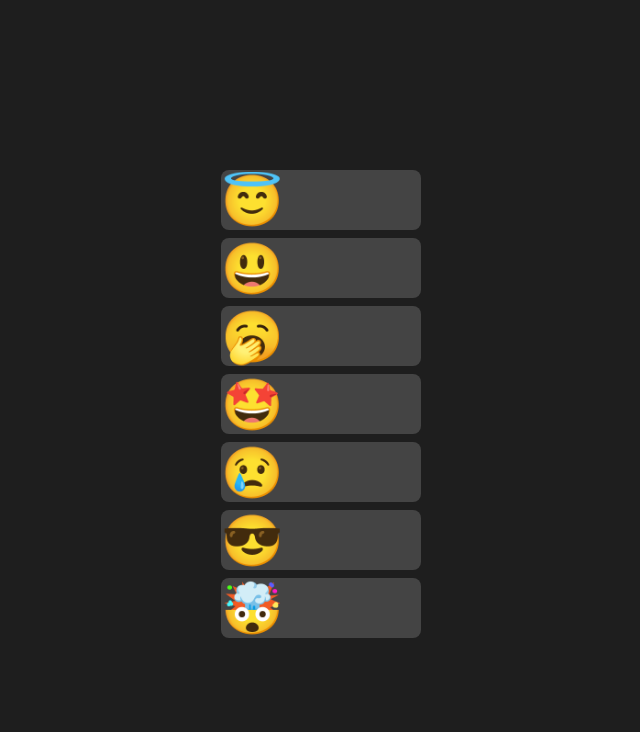
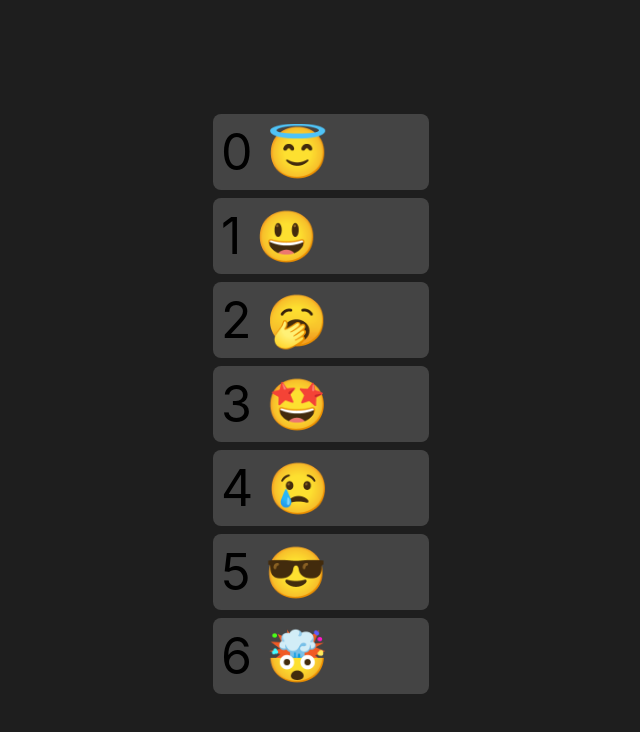
Before and after one commit to lintonye/smileys-in-motion, a React (Create React App) app in the folder smileys-in-motion-demos/: page / in a window 1280 px wide. Shown: the top 732 px of the page, without its empty margins (339-979 px from the left). Built offline with nearby package versions, Linux system fonts and the light colour scheme.

Commit message:
Correct drag to reorder code

```diff
--- a/smileys-in-motion-demos/src/DragReorder.js
+++ b/smileys-in-motion-demos/src/DragReorder.js
@@ -1,46 +1,88 @@
 import * as React from "react";
-import { motion } from "framer-motion";
 import { useState } from "react";
+import {
+  animate,
+  motion,
+  useMotionValue,
+  useMotionTemplate,
+} from "framer-motion";
 import produce from "immer";
+import { useEffect } from "react";
+
+function Item({ title, index, onMove }) {
+  const y = useMotionValue(0);
+  const [isDragged, setDragged] = useState(false);
+  return (
+    <motion.li
+      style={{
+        cursor: "pointer",
+        background: "#444",
+        borderRadius: 8,
+        minWidth: 200,
+        marginTop: 8,
+        padding: 8,
+        position: "relative", // need this to enable z-index
+      }}
+      whileHover={{ scale: 1.1, zIndex: 1 }}
+      whileTap={{
+        scale: 1.2,
+        zIndex: 2,
+        boxShadow: "1px 1px 15px rgb(0,0,0,0.25)",
+      }}
+      drag="y"
+      layout
+      onDrag={(e, info) => {
+        const { top } = e.target.parentElement.getBoundingClientRect();
+        const targetIndex = Math.floor((info.point.y - top) / 83);
+        onMove(targetIndex);
+      }}
+      onDragStart={() => {
+        setDragged(true);
+      }}
+      onDragEnd={() => {
+        // TODO cancel the offset caused by drag
+        setDragged(false);
+      }}
+    >
+      {title}
+    </motion.li>
+  );
+}
+
+function move(array, index, targetIndex) {
+  const x = array[index];
+  if (index > targetIndex)
+    for (let i = index; i > targetIndex; i--) {
+      array[i] = array[i - 1];
+    }
+  else
+    for (let i = index; i < targetIndex; i++) {
+      array[i] = array[i + 1];
+    }
+  array[targetIndex] = x;
+}
 
 export function DragReorder() {
-  const [faces, setFaces] = useState("😇 😃 🥱 🤩 😢 😎 🤯".split(" "));
-  const [draggingIndex, setDraggingIndex] = useState(-1);
+  const [faces, setFaces] = useState(
+    "😇 😃 🥱 🤩 😢 😎 🤯".split(" ").map((f, idx) => `${idx} ${f}`)
+  );
   return (
     <ul style={{ listStyleType: "none", fontSize: 50 }}>
       {faces.map((f, index) => (
-        <motion.li
-          style={{
-            cursor: "pointer",
-            background: "#444",
-            borderRadius: 8,
-            minWidth: 200,
-            marginTop: 8,
-          }}
-          whileHover={{ scale: 1.1 }}
-          whileTap={{ scale: 1.2 }}
+        <Item
+          index={index}
           key={f}
-          layout
-          drag="y"
-          onDragStart={() => {
-            setDraggingIndex(index);
-          }}
-          onDrag={(e, info) => {
-            const { top, bottom } = e.target.getBoundingClientRect();
-            const height = bottom - top + 1;
-            if (info.offset.y > height / 2) {
+          title={f}
+          onMove={(targetIndex) => {
+            if (0 <= targetIndex && targetIndex < faces.length) {
               setFaces(
                 produce(faces, (draft) => {
-                  const x = draft[index + 1];
-                  draft[index] = x;
-                  draft[index + 1] = f;
+                  move(draft, index, targetIndex);
                 })
               );
             }
           }}
-        >
-          {f}
-        </motion.li>
+        />
       ))}
     </ul>
   );
```
